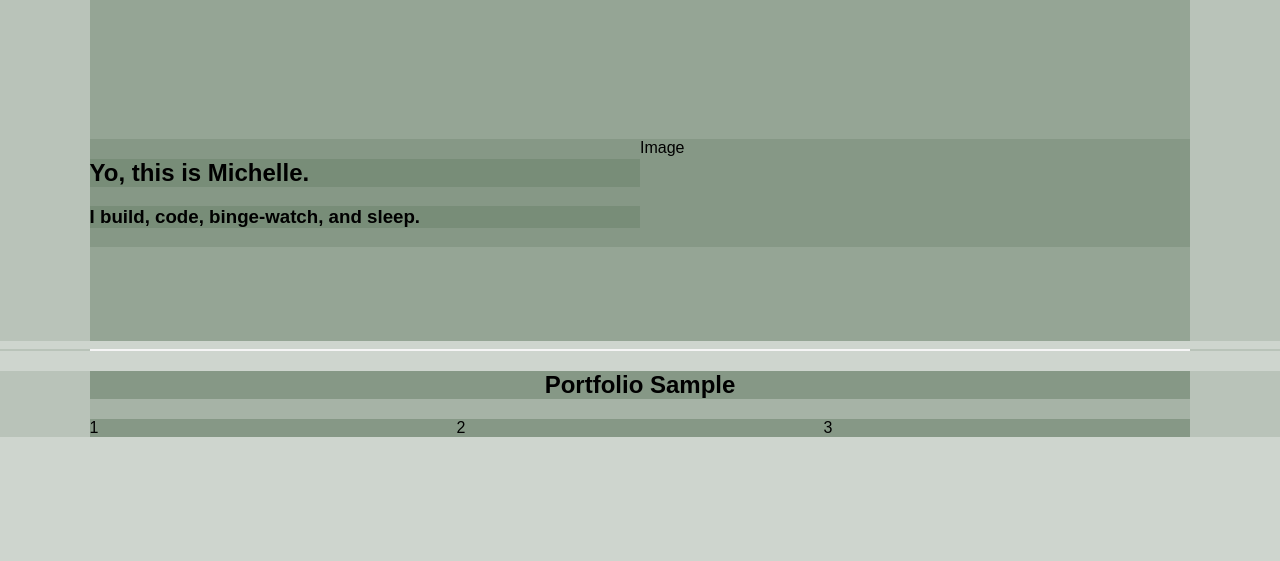
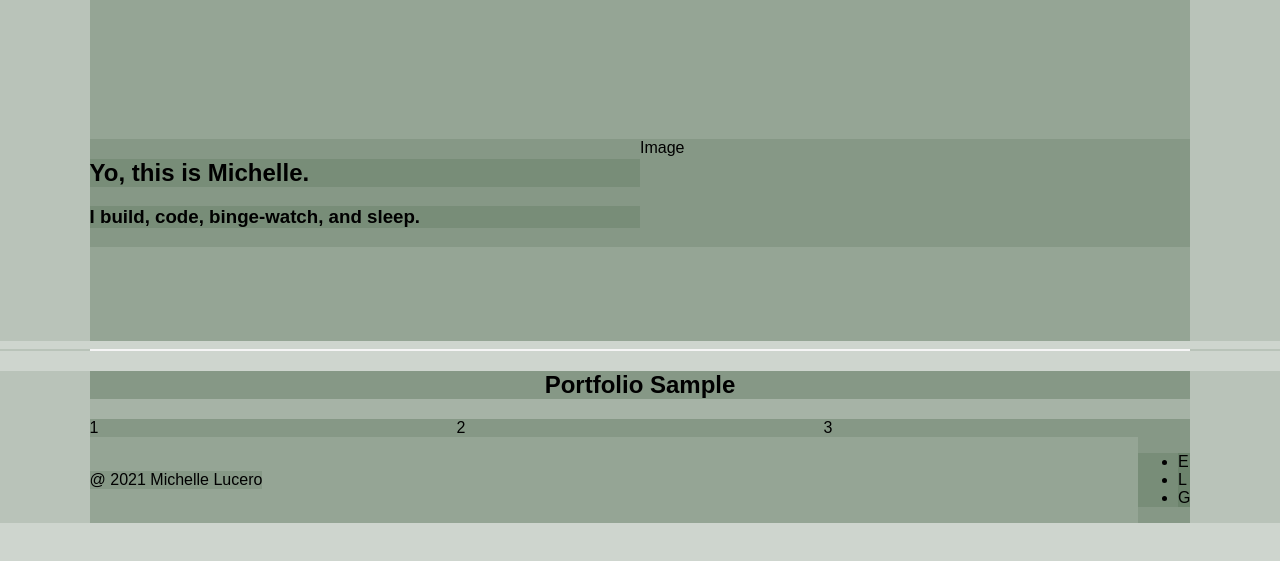
Before and after one commit to MichelleLucero/portfolio, a plain HTML site: page index.html in a window 1280 px wide. Shown: the part 105-666 px from the top of the page. Drawn offline with Linux system fonts and the light colour scheme.

Commit message:
completed footer outline

```diff
--- a/index.html
+++ b/index.html
@@ -48,7 +48,23 @@
             </div>
         </div>
     </section>
+    <footer>
+        <div class="container">
+            <div class="footer-content">
+                <div class="copyright">
+                    @ 2021 Michelle Lucero
+                </div>
+                <div class="links">
+                    <ul>
+                        <li>E</li>
+                        <li>L</li>
+                        <li>G</li>
+                    </ul>
+                </div>
+            </div>
+        </div>
 
+    </footer>
 
 
     <!-- <nav>
--- a/styles.css
+++ b/styles.css
@@ -80,6 +80,20 @@ hr {
 
 .project-three {
   grid-column: 3;
+}
+
+.footer-content {
+  display: flex;
+  align-items: center;
+  justify-content: space-between;
+}
+
+.copyright {
+  justify-content: flex-start;
+}
+
+.links {
+  justify-content: flex-end;
 }
 /* nav styling
 nav {
```
